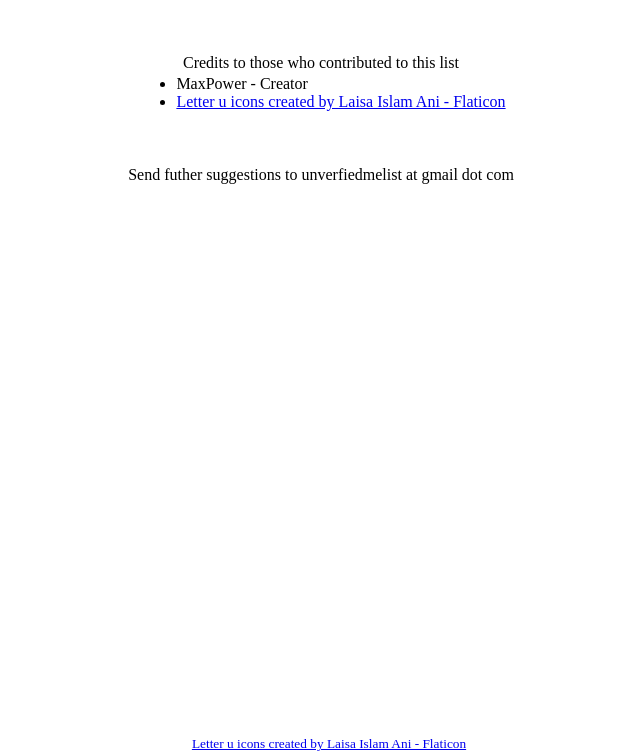
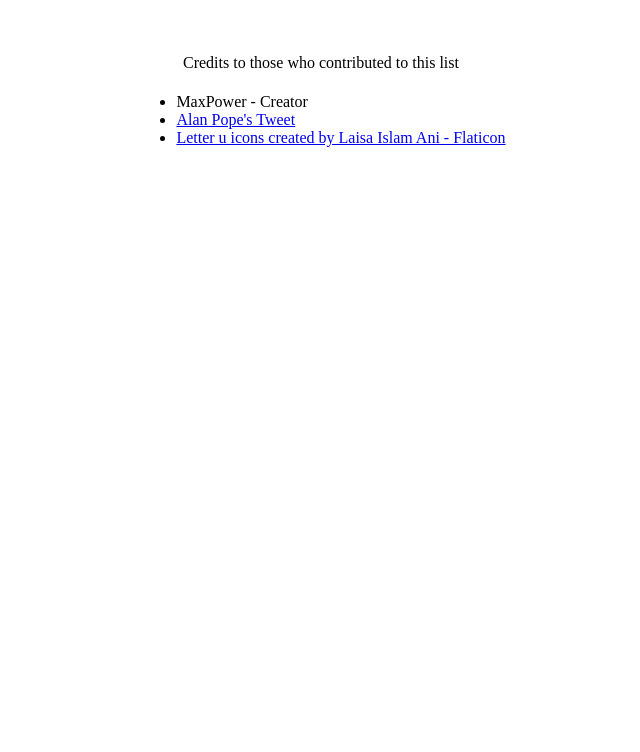
Before and after one commit to MaxPower9/unverified.me, a plain HTML site: page credits.html in a window 1280 px wide. Shown: the part 48-800 px from the top of the page, without its empty margins (319-959 px from the left). Drawn offline with Linux system fonts and the light colour scheme.

Commit message:
Added github link to index.  Fixed issue on credits.

```diff
--- a/credits.html
+++ b/credits.html
@@ -4,13 +4,13 @@
 <body>
 	<center>
 		<h1>Credits</h1><br><br>
-		Credits to those who contributed to this list
+		Credits to those who contributed to this list<br><br>
         <table>
 			<tr>
 				<td>
 					<ul>
 						<li>MaxPower - Creator</li>
-                        <li><a href="https://twitter.com/popey/status/1588292638096039937?s=20&t=GLAFBqX5UFlSolkXrKr89g>Alan Pope's Tweet</li>
+                        <li><a href="https://twitter.com/popey/status/1588292638096039937?s=20&t=GLAFBqX5UFlSolkXrKr89g">Alan Pope's Tweet</a></li>
                         <li><a href="https://www.flaticon.com/free-icons/letter-u" title="letter u icons">Letter u icons created by Laisa Islam Ani - Flaticon</a></li>
 
 		            </ul>
@@ -18,10 +18,6 @@
             </tr>
         </table>
 
-		<br><br>
-		Send futher suggestions to unverfiedmelist at gmail dot com
-		<br><br><br><br><br><br><br><br><br>
-		<div id="footer"><small><a href="https://www.flaticon.com/free-icons/letter-u" title="letter u icons">Letter u icons created by Laisa Islam Ani - Flaticon</a></small></div>
 	</center>
 </body>
 </html>
```
Also changed, not shown: index.html (+3 -2 lines).
